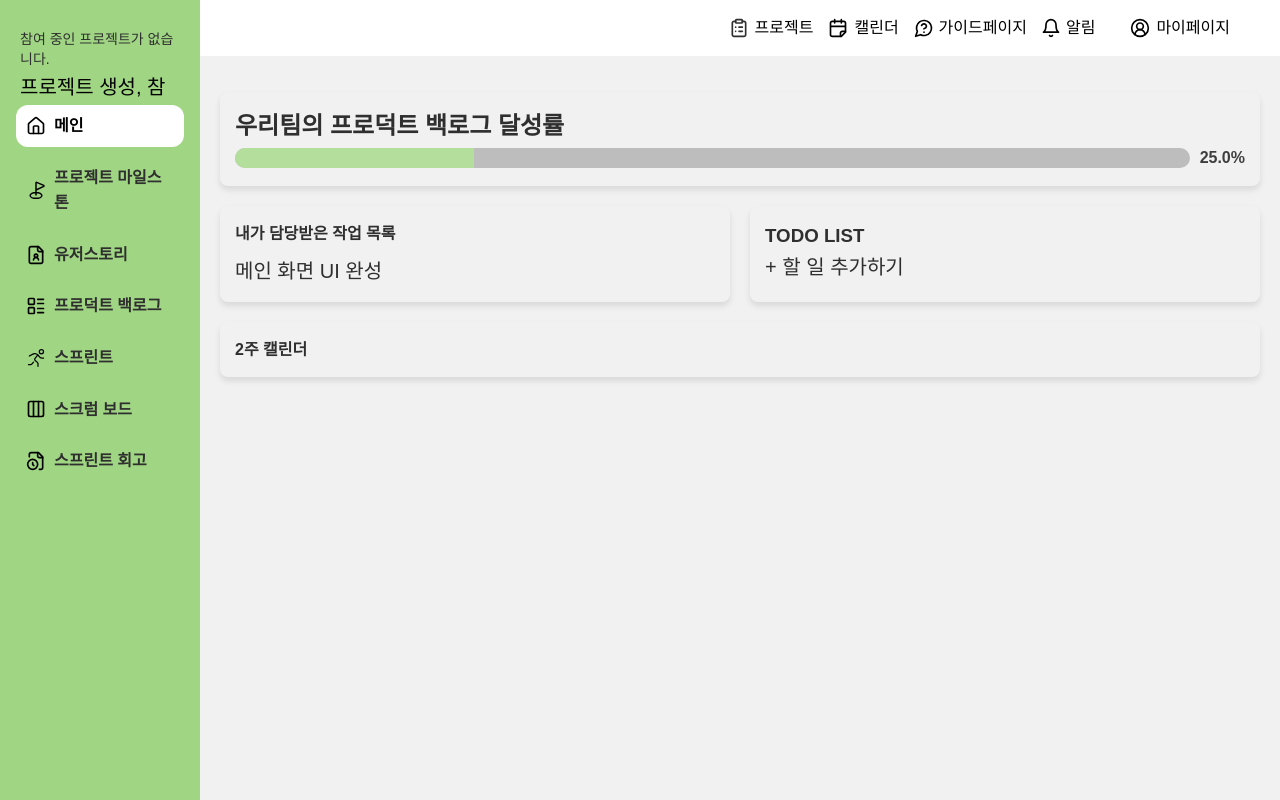
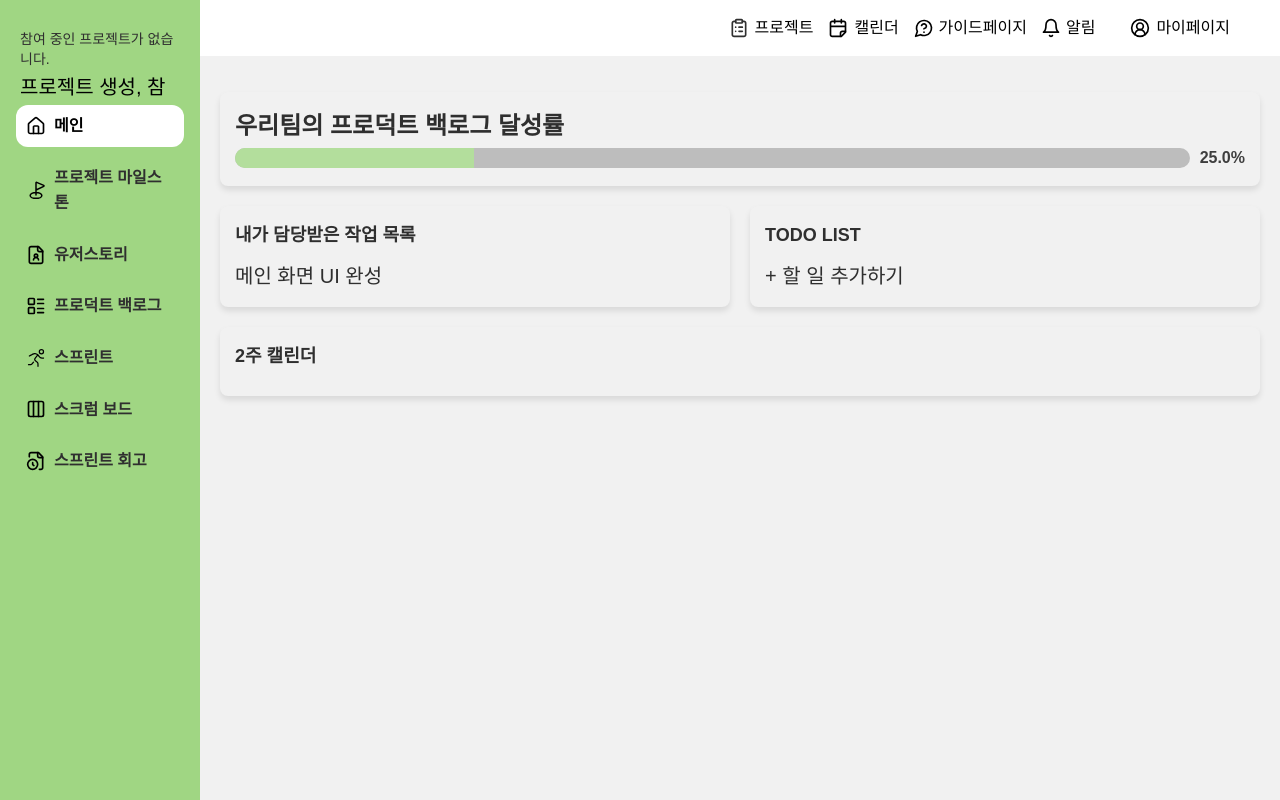
Before and after one commit to softwareengineering-2024-2/softwareengineering-repo, a Flask app: page /main in a window 1280 px wide. Run offline with Flask 3, Linux system fonts and the light colour scheme; some web fonts are replaced.

Commit message:
fix: main.html h3-> h2로 변경

```diff
--- a/static/main.css
+++ b/static/main.css
@@ -50,7 +50,7 @@
     gap: 20px;
 }
 
-.task-box, .todo-box{
+.task-box, .todo-box, .calendar-box {
     flex: 1;
     background-color: var(--color-grey-50);
     padding: 15px;
@@ -58,10 +58,11 @@
     box-shadow: 0 4px 6px rgba(0, 0, 0, 0.1);
 }
 
-.task-box h3{
-    font-size: 16px;
+.task-box h2, .todo-box h2, .calendar-box h2 {
+    font-size: 18px;
     font-weight: bold;
-    margin-bottom: 8px;
+    margin-bottom: 10px;
+    color: var(--color-grey-900);
 }
 /* TODO LIST 설정 */
 #todo-list {
@@ -120,8 +121,3 @@ button.todo-delete:hover {
     box-shadow: 0 4px 6px rgba(0, 0, 0, 0.1);
     cursor: pointer; /* 클릭 가능한 상태를 시각적으로 표시 */
 }
-
-.calendar-box h3 {
-    font-size: 16px;
-    font-weight: bold;
-}
--- a/templates/main.html
+++ b/templates/main.html
@@ -29,11 +29,11 @@
                 <!-- 내가 담당받은 작업 목록과 TODO LIST -->
                 <div class="task-sections">
                     <div class="task-box">
-                        <h3>내가 담당받은 작업 목록</h3>
+                        <h2>내가 담당받은 작업 목록</h2>
                         <p>메인 화면 UI 완성</p>
                     </div>
                     <div class="todo-box">
-                        <h3>TODO LIST</h3>
+                        <h2>TODO LIST</h2>
                         <ul id="todo-list">
                             <!-- 할 일이 추가되면 여기에 항목이 표시됨 -->
                         </ul>
@@ -43,7 +43,7 @@
 
                 <!-- 2주 캘린더 -->
                 <div class="calendar-box" id="two-week-calendar">
-                    <h3>2주 캘린더</h3>
+                    <h2>2주 캘린더</h2>
                 </div>
             </div>
         </div>
```
